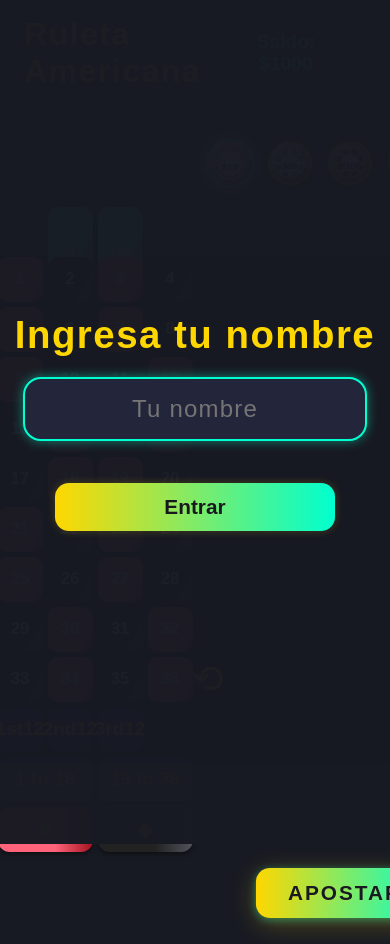
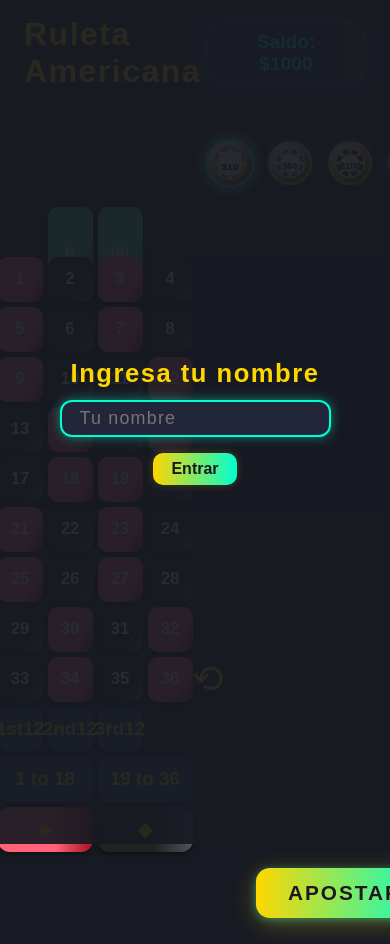
Before and after one commit to Shxheld/RuletaOnline, a website: page ruletaonline1/public/player.html in a window 390 px wide. Shown: the top 944 px of the page. Drawn offline with nearby package versions, Linux system fonts and the light colour scheme; no server answers.

Commit message:
Update style.css

```diff
--- a/ruletaonline1/public/style.css
+++ b/ruletaonline1/public/style.css
@@ -492,55 +492,3 @@ body.slot #slot-bg { display: block !important; }
     height: 100% !important;
   }
 }
-@media (max-width: 700px) {
-  #nombre-usuario-container {
-    position: fixed !important;
-    inset: 0 !important; /* top:0; right:0; bottom:0; left:0 en una sola línea */
-    width: 100vw !important;
-    height: 100vh !important;
-    min-width: 100vw !important;
-    min-height: 100vh !important;
-    max-width: 100vw !important;
-    max-height: 100vh !important;
-    background: rgba(24,26,35,0.98) !important;
-    z-index: 9999 !important;
-    display: flex !important;
-    align-items: center !important;
-    justify-content: center !important;
-    flex-direction: column !important;
-    padding: 0 !important;
-    margin: 0 !important;
-    box-sizing: border-box !important;
-  }
-  #nombre-form {
-    width: 88vw !important;
-    max-width: 400px !important;
-    display: flex !important;
-    flex-direction: column !important;
-    align-items: center !important;
-    gap: 24px !important;
-  }
-  #nombre-usuario-titulo {
-    font-size: 2.4em !important;
-    margin-bottom: 20px !important;
-    text-align: center !important;
-  }
-  #nombre-usuario-input {
-    font-size: 1.5em !important;
-    padding: 16px 24px !important;
-    border-radius: 18px !important;
-    margin-bottom: 18px !important;
-    width: 100% !important;
-    box-sizing: border-box !important;
-    text-align: center !important;
-  }
-  #btn-nombre {
-    font-size: 1.3em !important;
-    border-radius: 14px !important;
-    padding: 12px 0 !important;
-    width: 100% !important;
-    max-width: 280px !important;
-    margin: 0 auto !important;
-    display: block !important;
-  }
-}
```
